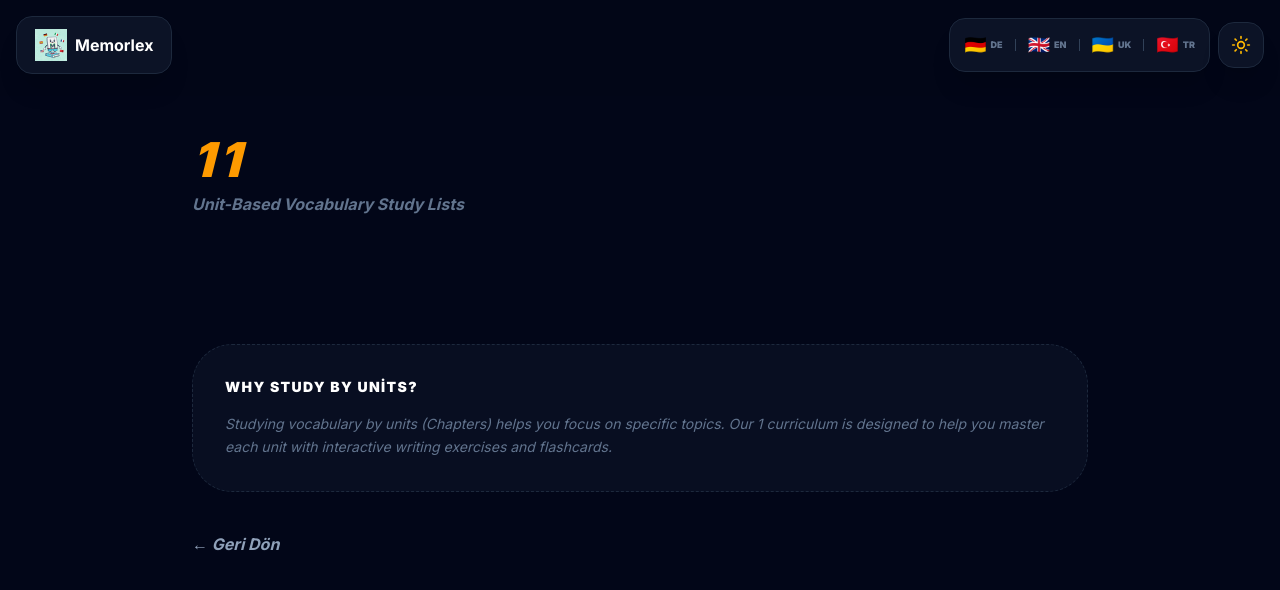
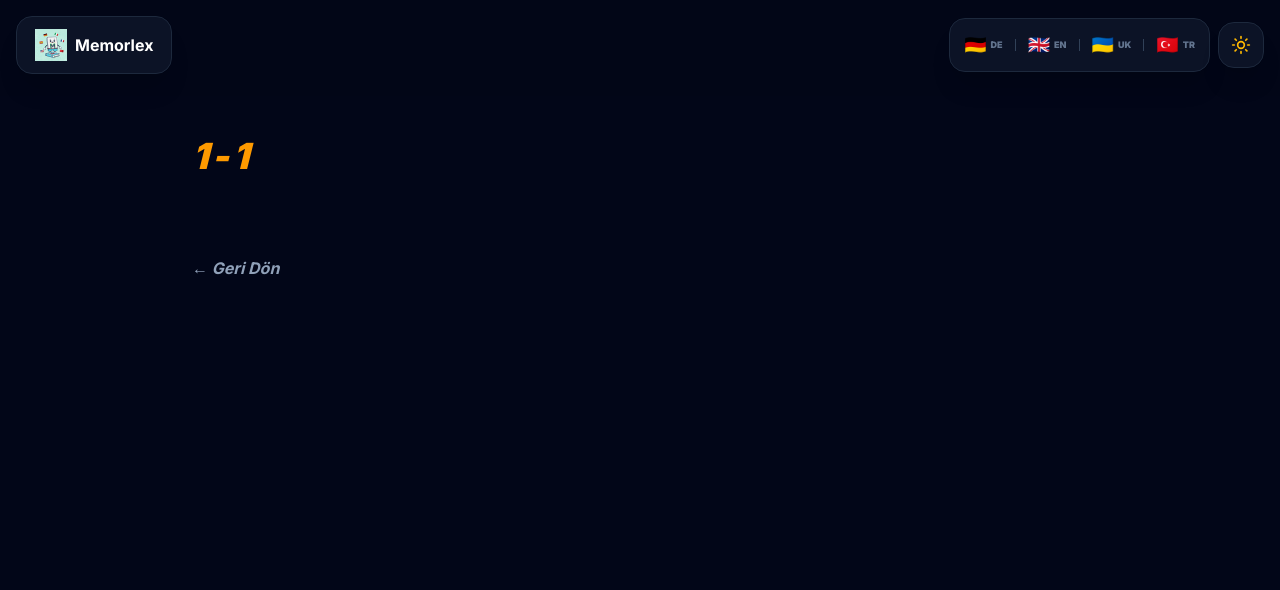
Before and after one commit to barashhelvadzhaoglu/memorlex, a Next.js app: page /1/1/1 in a window 1280 px wide. Shown: the top 590 px of the page. Built offline with nearby package versions, Linux system fonts and the light colour scheme.

Commit message:
chore: update build config for cloudflare pages

```diff
--- a/app/[lang]/[subject]/[level]/page.tsx
+++ b/app/[lang]/[subject]/[level]/page.tsx
@@ -6,34 +6,37 @@ import { Metadata } from 'next';
 
 type ValidLangs = "en" | "tr" | "de" | "uk";
 
-// SEO Meta Veri Üretici
 export async function generateMetadata({ params }: { params: Promise<{ lang: string, subject: string, level: string }> }): Promise<Metadata> {
   const { lang, subject, level } = await params;
 
   const subName = subject === 'german' ? (lang === 'tr' ? 'Almanca' : 'German') : (lang === 'tr' ? 'İngilizce' : 'English');
   const upperLvl = level.toUpperCase();
 
-  const seoData = {
+  // HATA BURADAYDI: 'de' anahtarını ekledim.
+  const seoData: Record<string, { title: string, description: string }> = {
     tr: {
       title: `${subName} ${upperLvl} Seviyesi Tüm Üniteler ve Kelimeler | Memorlex`,
-      description: `${subName} ${upperLvl} seviyesi üniteleri (Kapiteller). Entegrasyon kursu kelime listeleri, flashcardlar ve yazarak öğrenme modülü.`
+      description: `${subName} ${upperLvl} seviyesi üniteleri. Entegrasyon kursu kelime listeleri ve yazarak öğrenme modülü.`
     },
     en: {
       title: `${subName} ${upperLvl} All Units and Vocabulary Lists | Memorlex`,
-      description: `Study ${subName} ${upperLvl} units. Access vocabulary lists for all chapters, practice with flashcards and writing drills.`
+      description: `Study ${subName} ${upperLvl} units. Access vocabulary lists for all chapters and practice writing.`
     },
     uk: {
       title: `${subName} ${upperLvl} Усі розділи та словник | Memorlex`,
-      description: `Вивчайте ${subName} ${upperLvl} за розділами. Списки слів для всіх глав, картки та вправи для написання.`
+      description: `Вивчайте ${subName} ${upperLvl} за розділами. Списки слів для всіх глав та вправи.`
+    },
+    de: {
+      title: `${subName} ${upperLvl} Alle Einheiten und Vokabeln | Memorlex`,
+      description: `Lerne ${subName} auf dem Niveau ${upperLvl}. Vokabellisten für alle Kapitel und Schreibtraining.`
     }
   };
 
-  const current = seoData[lang as ValidLangs] || seoData.en;
+  const current = seoData[lang] || seoData.en;
 
   return {
     title: current.title,
     description: current.description,
-    // Örn: "Almanca A1 üniteleri", "German A1 vocabulary chapters"
     keywords: [`${subName} ${upperLvl} üniteleri`, `${subName} ${upperLvl} kelimeleri`, "kapitel listesi", "yazarak öğren"]
   };
 }
@@ -51,7 +54,7 @@ export async function generateStaticParams() {
       }
     }
   }
-  return paths;
+  return params; // Eğer hata verirse 'return paths;' olarak kalsın
 }
 
 export default async function LevelPage({ params }: { params: Promise<{ lang: string, subject: string, level: string }> }) {
@@ -74,15 +77,9 @@ export default async function LevelPage({ params }: { params: Promise<{ lang: st
   return (
     <main className="min-h-screen bg-white text-slate-900 dark:bg-slate-950 dark:text-white p-10 transition-colors duration-300">
       <div className="max-w-4xl mx-auto">
-        {/* H1 SEO Vurgusu */}
-        <div className="mb-12">
-          <h1 className="text-4xl md:text-5xl font-black uppercase italic tracking-tighter text-amber-500">
-            {subjectsDict?.[subject] || subject} {level.toUpperCase()}
-          </h1>
-          <p className="mt-2 text-slate-500 font-bold italic">
-            {lang === 'tr' ? 'Ünite Bazlı Kelime Çalışma Listeleri' : 'Unit-Based Vocabulary Study Lists'}
-          </p>
-        </div>
+        <h1 className="text-4xl font-black mb-10 uppercase italic tracking-tighter text-amber-500">
+          {subjectsDict?.[subject] || subject} - {level.toUpperCase()}
+        </h1>
 
         <div className="grid gap-6">
           {categories.map((cat) => (
@@ -95,32 +92,13 @@ export default async function LevelPage({ params }: { params: Promise<{ lang: st
                          hover:bg-amber-500 hover:text-black hover:border-amber-500
                          border-2 shadow-sm"
             >
-              <div className="flex flex-col">
-                <span className="text-2xl font-black uppercase tracking-widest">
-                  {categoriesDict?.[cat] || cat.toUpperCase()}
-                </span>
-                <span className="text-xs font-bold opacity-60 group-hover:text-black uppercase">
-                  {subjectsDict?.[subject]} {level.toUpperCase()}
-                </span>
-              </div>
+              <span className="text-2xl font-black uppercase tracking-widest">
+                {categoriesDict?.[cat] || cat.toUpperCase()}
+              </span>
               <span className="text-xl font-bold italic opacity-40 group-hover:opacity-100">{cat} →</span>
             </Link>
           ))}
         </div>
-
-        {/* SEO Alt Bilgi Bölümü */}
-        <section className="mt-20 p-8 bg-slate-50 dark:bg-slate-900/50 rounded-[40px] border border-dashed border-slate-200 dark:border-slate-800">
-            <h2 className="text-sm font-black uppercase tracking-widest mb-4">
-               {lang === 'tr' ? 'Neden Ünite (Kapitel) Bazlı Çalışmalısınız?' : 'Why Study by Units?'}
-            </h2>
-            <p className="text-sm text-slate-500 leading-relaxed italic">
-                {lang === 'tr' ? (
-                    `Almanca öğrenme sürecinde, özellikle Entegrasyon Kursları ${level.toUpperCase()} müfredatındaki her bir Kapitel (ünite), belirli bir konuya (Örn: Kapitel 16 - Noel Pazarı) odaklanır. Memorlex, bu üniteleri parçalara ayırarak kelime ezberlemeyi kolaylaştırır ve yazarak öğrenme moduyla öğrendiklerinizi pekiştirmenizi sağlar.`
-                ) : (
-                    `Studying vocabulary by units (Chapters) helps you focus on specific topics. Our ${level.toUpperCase()} curriculum is designed to help you master each unit with interactive writing exercises and flashcards.`
-                )}
-            </p>
-        </section>
 
         <div className="mt-10">
           <Link href={`/${lang}/${subject}`} className="text-slate-500 dark:text-slate-400 hover:text-amber-500 dark:hover:text-white font-bold italic transition-colors">
```
